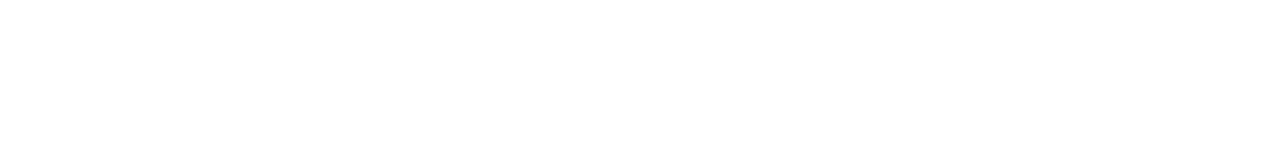
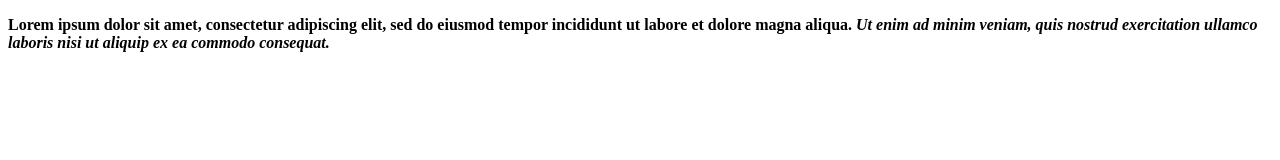
Before and after one commit to javosmith12/name_capture, a plain HTML site: page index.html in a window 1280 px wide. Drawn offline with Linux system fonts and the light colour scheme.

Commit message:
added body content

```diff
--- a/index.html
+++ b/index.html
@@ -5,6 +5,16 @@
         <title>Working Title</title>
     </head>
     <body>
-
+        <p>
+            <!-- this is a comment -->
+            <strong>
+                Lorem ipsum dolor sit amet, consectetur adipiscing elit, sed do eiusmod tempor
+                incididunt ut labore et dolore magna aliqua.
+                <em>
+                    Ut enim ad minim veniam, quis nostrud exercitation ullamco laboris
+                    nisi ut aliquip ex ea commodo consequat.
+                </em>
+            </strong>
+        </p>
     </body>
 </html>
```
